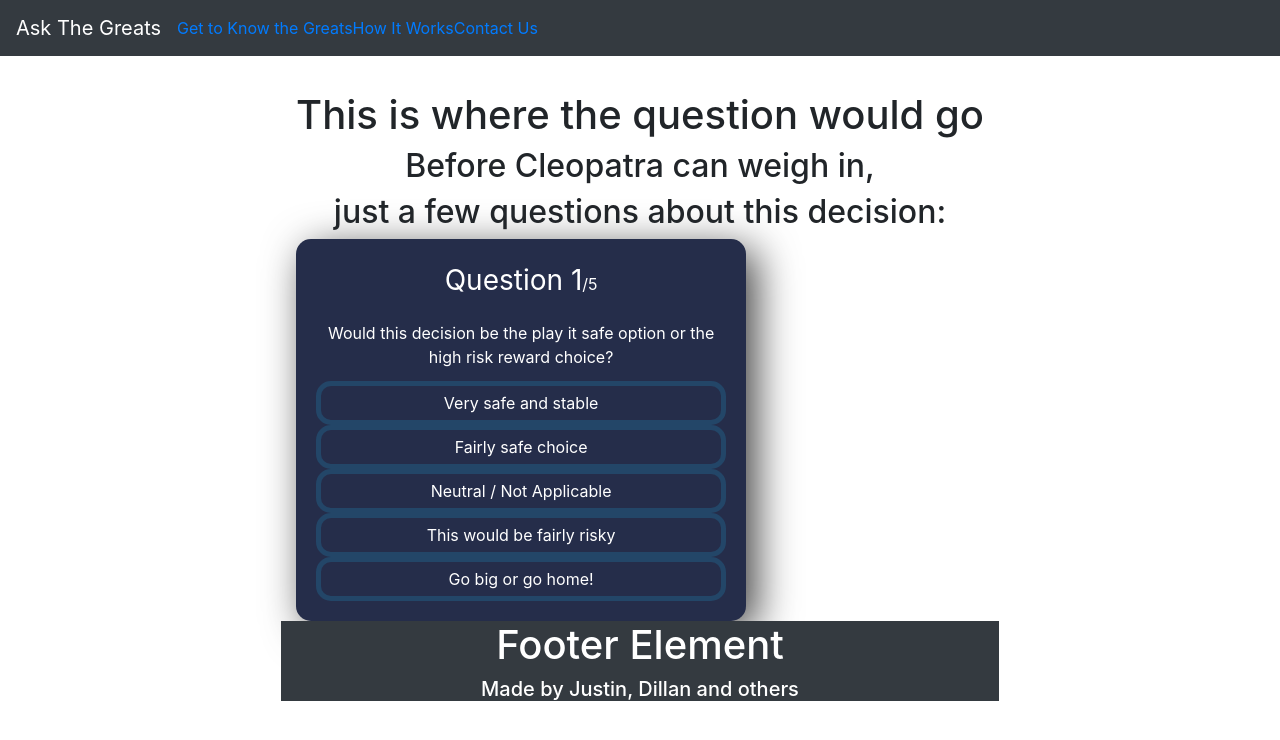
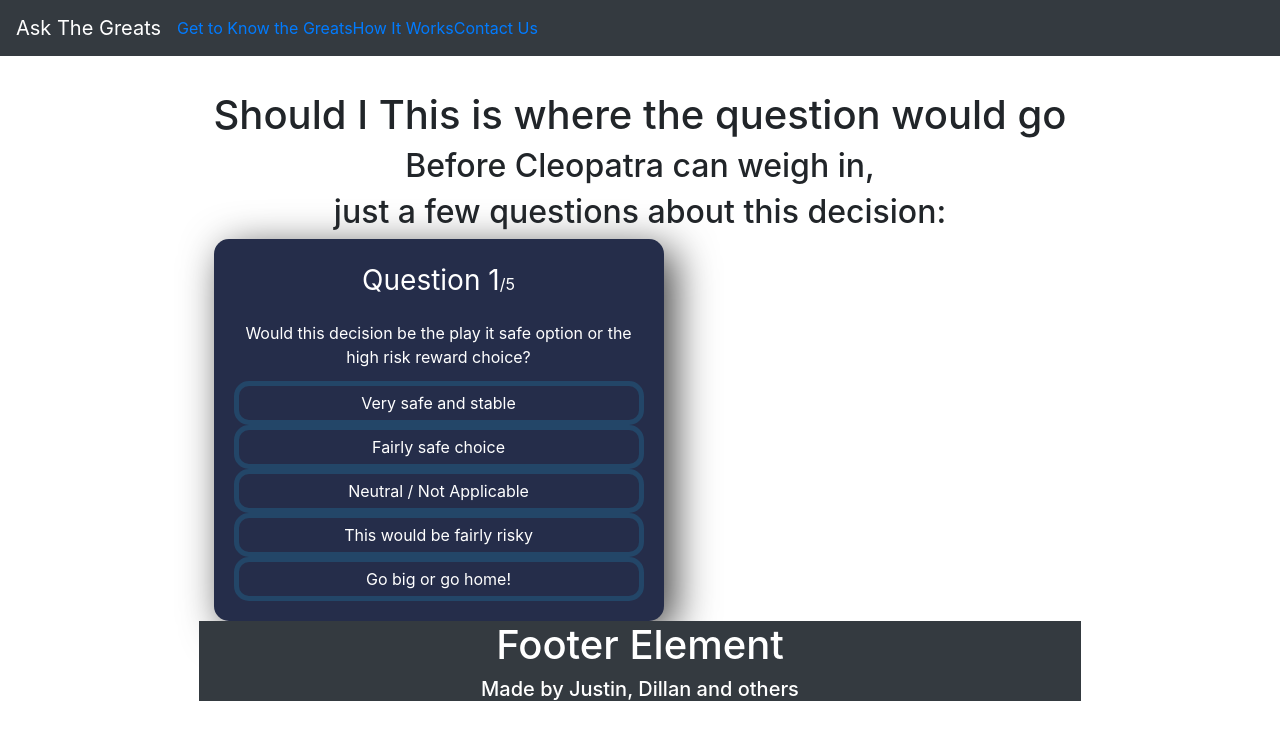
Before and after one commit to Juicester/atg, a React (Create React App) app: page /quiz/cleopatra in a window 1280 px wide. Shown: the top 740 px of the page. Built offline with nearby package versions, Linux system fonts and the light colour scheme.

Commit message:
minor changes from meeting with Dillan

```diff
--- a/src/App.js
+++ b/src/App.js
@@ -27,10 +27,7 @@ function App(props) {
 					path={`/quiz/abraham_lincoln`}
 					exact={true}
 					render={() => (
-						<Quiz
-							name={'Abraham Lincoln'}
-							adviceQuestion={'This is where the question would go'}
-						/>
+						<Quiz name={'Abraham Lincoln'} adviceQuestion={'Move to Tokyo'} />
 					)}
 				/>
 				<Route
--- a/src/Components/GetToKnow/GetToKnow.js
+++ b/src/Components/GetToKnow/GetToKnow.js
@@ -4,9 +4,9 @@ import Row from 'react-bootstrap/Row';
 import Col from 'react-bootstrap/Col';
 import { Link } from 'react-router-dom';
 import Card from 'react-bootstrap/Card';
-import Lincoln from '../../images/Abraham_Lincoln_Real.jpg';
-import Gandhi from '../../images/Mahatma_Gandhi_Real.jpg';
-import Einstein from '../../images/Albert_Einstein_Real.jpg';
+import Lincoln from '../../images/The Greats/Abraham Lincoln/Abraham_Lincoln_Face_v1.png';
+import Gandhi from '../../images/The Greats/Mahatma Gandhi/Mahatma_Gandhi_Face_v1.png';
+import Einstein from '../../images/The Greats/Albert Einstein/Albert_Einstein_Face_v1.png';
 
 function GetToKnow(props) {
 	return (
--- a/src/Components/QuestionForm/QuestionForm.js
+++ b/src/Components/QuestionForm/QuestionForm.js
@@ -16,7 +16,7 @@ function QuestionForm(props) {
 				value={searchString}
 				className='search-input'
 			/>
-			<button type='submit'>Ask The Great</button>
+			<button type='submit'>Ask The Greats</button>
 		</form>
 	);
 }
--- a/src/Components/Quiz/Quiz.js
+++ b/src/Components/Quiz/Quiz.js
@@ -23,7 +23,7 @@ function textAdder(quizScore) {
 	if (quizScore <= -3) {
 		text = 'Disagree';
 	} else if (quizScore <= 3) {
-		text = 'Neutral';
+		text = ' be so, so';
 	} else {
 		text = 'Agree';
 	}
@@ -115,7 +115,7 @@ function Quiz(props) {
 	};
 	return (
 		<Container fluid>
-			<h1>{adviceQuestion}</h1>
+			<h1>Should I {adviceQuestion}</h1>
 			<h2>Before {name} can weigh in,</h2>
 			<h2>just a few questions about this decision:</h2>
 			<div className='quiz'>
@@ -123,7 +123,7 @@ function Quiz(props) {
 					<div>
 						<div className='score-section'>You scored {score} out of 10</div>
 						<h3 className='score-section'>
-							{name} would {textAdder(score)} with {adviceQuestion}
+							{name} would {textAdder(score)} with a {adviceQuestion}
 						</h3>
 						<Image src={imgAdder(score)} style={{ width: '25rem' }} />
 					</div>
```
Also changed, not shown: 1 other file (tests, documents, lock files or other folders).
